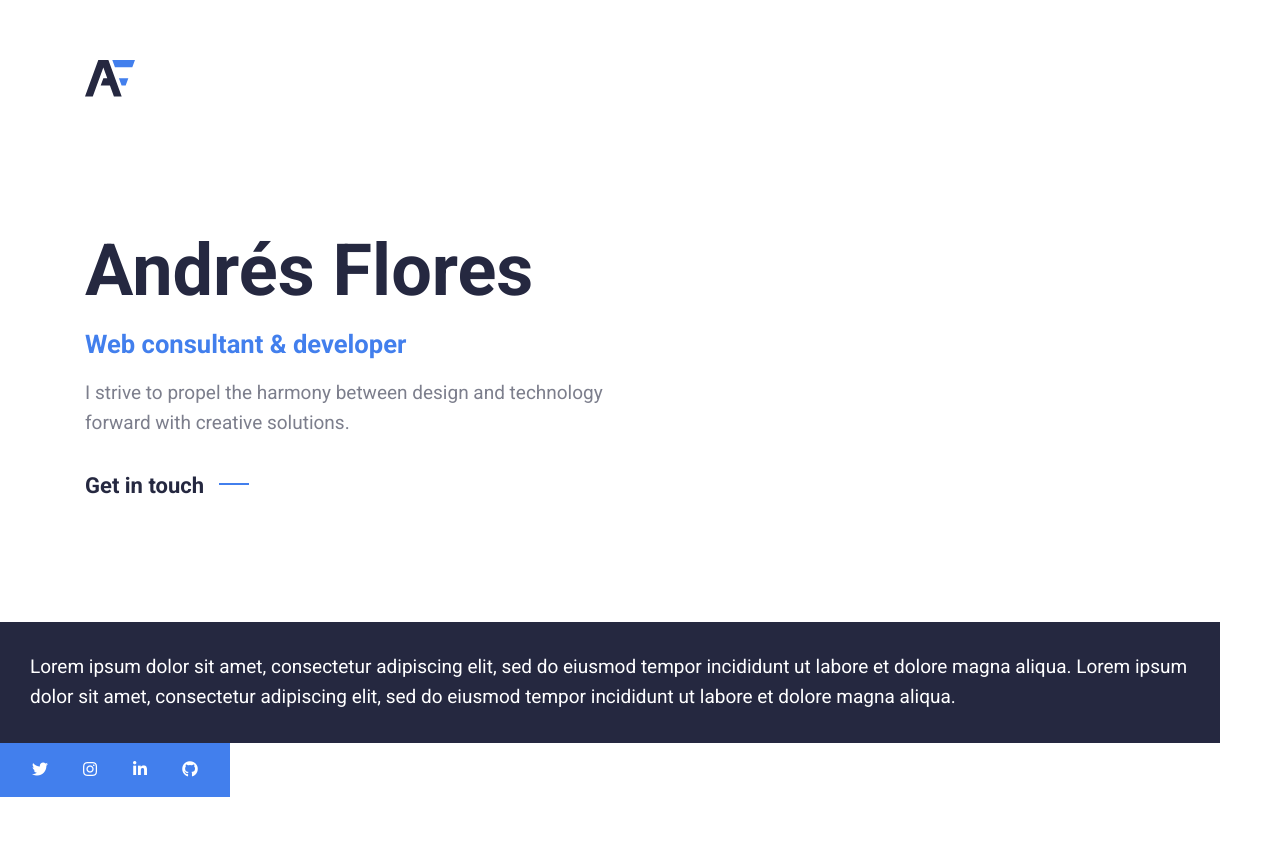
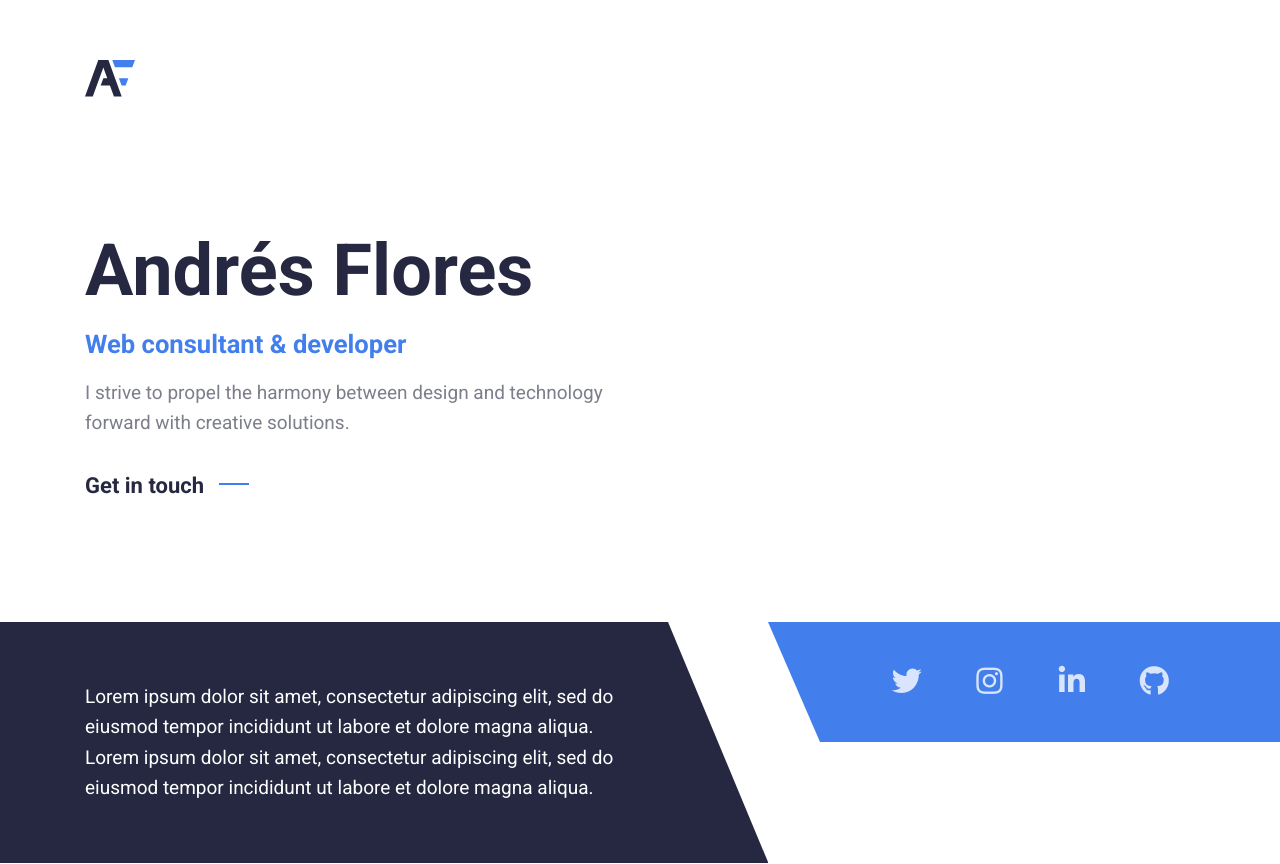
Before and after one commit to andresfloresdev/andresflores.ca, a Nuxt app: page / in a window 1280 px wide. Shown: the top 864 px of the page. Built offline with nearby package versions, Linux system fonts and the light colour scheme.

Commit message:
Adjust About component styles for all breakpoints

```diff
--- a/assets/styles/components/About.scss
+++ b/assets/styles/components/About.scss
@@ -17,10 +17,24 @@
   background: $secondary;
   padding: $spacer-md;
 
-  @include media-breakpoint-up(xxl) {
-    width: 55%;
+  @include media-breakpoint-up(sm) {
+    padding-left: calc((100% - 510px) / 2);
+  }
+
+  @include media-breakpoint-up(md) {
+    padding-left: calc((100% - 690px) / 2);
+  }
+
+  @include media-breakpoint-up(lg) {
+    width: calc(660px + (100% - 930px) / 2);
+    padding: $spacer-lg $spacer-lg $spacer-lg calc((100% - 930px) / 2);
+  }
+
+  @include media-breakpoint-up(xl) {
+    width: 60%;
     float: left;
-    padding: $spacer-lg $spacer-lg $spacer-lg calc((100% - 1410px) / 2);
+    padding-left: calc((100% - 1110px) / 2);
+    padding-right: $spacer-md + 100px;
     position: relative;
 
     &::after {
@@ -31,8 +45,17 @@
       position: absolute;
       top: 0;
       right: 0;
-      border-top: solid 252px $white;
+      border-top: solid 240px $white;
       border-left: solid 100px transparent;
+    }
+  }
+
+  @include media-breakpoint-up(xxl) {
+    width: 55%;
+    padding-left: calc((100% - 1410px) / 2);
+
+    &::after {
+      border-top: solid 260px $white;
     }
   }
 }
@@ -41,7 +64,7 @@
   color: $white;
   margin: 0;
 
-  @include media-breakpoint-up(xxl) {
+  @include media-breakpoint-up(lg) {
     max-width: 660px;
   }
 }
@@ -52,13 +75,25 @@
   display: inline-block;
   transition: background-color .15s ease-out;
 
-  @include media-breakpoint-up(xxl) {
-    width: 45%;
+  @include media-breakpoint-up(sm) {
+    padding-left: calc((100% - 510px) / 2);
+  }
+
+  @include media-breakpoint-up(md) {
+    padding-left: calc((100% - 690px) / 2);
+  }
+
+  @include media-breakpoint-up(lg) {
+    padding: $spacer-md ($spacer-md + $spacer) $spacer-md calc((100% - 930px) / 2);
+  }
+
+  @include media-breakpoint-up(xl) {
+    width: 40%;
+    float: right;
     padding: 0 0 0 $spacer-xl;
+    height: calc(240px / 2);
     display: flex;
     align-items: center;
-    float: right;
-    height: calc(252px / 2);
     position: relative;
 
     &::before {
@@ -69,8 +104,18 @@
       position: absolute;
       top: 0;
       left: 0;
-      border-bottom: 126px solid $white;
+      border-bottom: 120px solid $white;
       border-right: 52px solid transparent;
+    }
+  }
+
+  @include media-breakpoint-up(xxl) {
+    width: 45%;
+    height: calc(260px / 2);
+    position: relative;
+
+    &::before {
+      border-bottom: 130px solid $white;
     }
   }
 }
@@ -85,6 +130,13 @@
       margin-right: $spacer-md;
     }
 
+    @include media-breakpoint-up(lg) {
+
+      &:not(:last-of-type) {
+        margin-right: $spacer-md + $spacer;
+      }
+    }
+
     @include media-breakpoint-up(xxl) {
 
       &:not(:last-of-type) {
@@ -97,7 +149,11 @@
     color: $white;
     transition: color .15s ease-out;
 
-    @include media-breakpoint-up(xxl) {
+    @include media-breakpoint-up(lg) {
+      font-size: 1.4375rem;
+    }
+
+    @include media-breakpoint-up(xl) {
       font-size: 1.875rem;
       color: rgba($white, 0.8);
 
```
